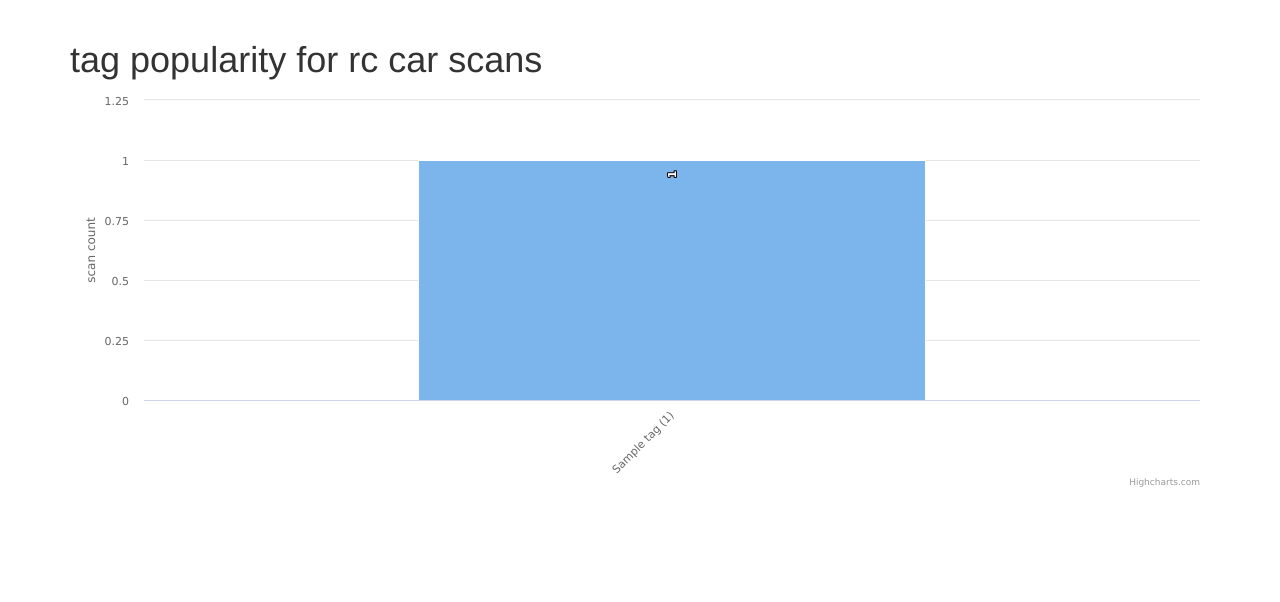
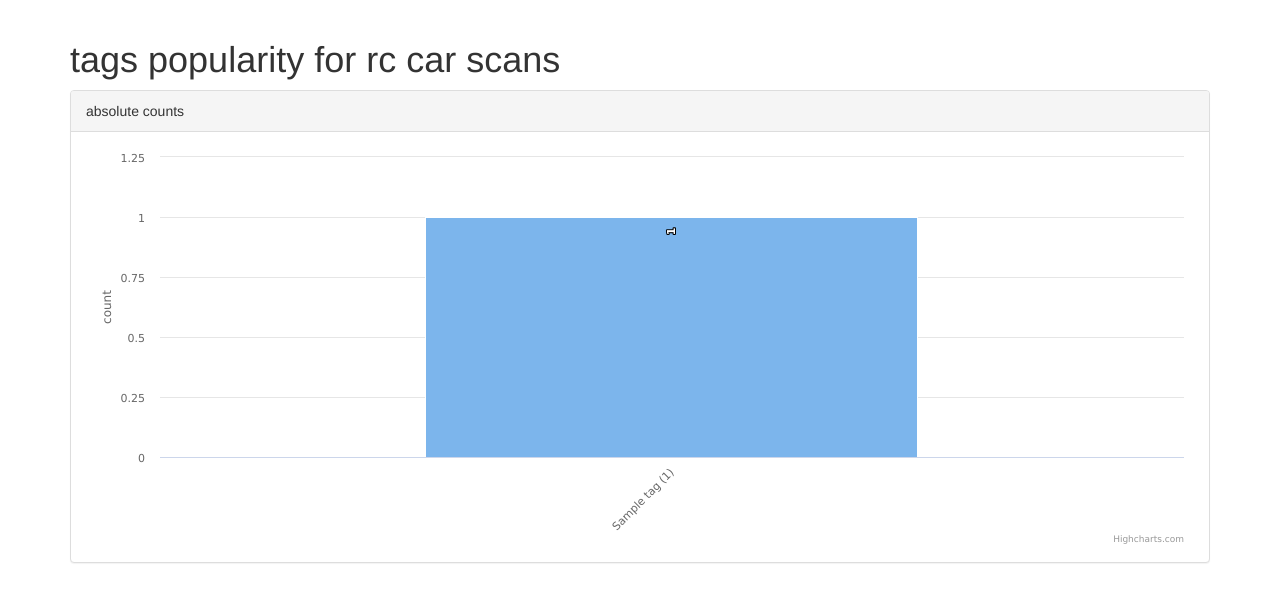
Before and after one commit to lpirl/autoid_analyses, a Django app: a page that uses main/templates/base.html in a window 1280 px wide. Shown: the part 52-654 px from the top of the page. Run offline with Django 3.2, Linux system fonts and the light colour scheme; tables that the repository leaves empty hold one stand-in row (values such as "Sample post"); some libraries are stand-ins or nearby versions.

Commit message:
made popularity view more generic

```diff
--- a/autoid/urls.py
+++ b/autoid/urls.py
@@ -22,8 +22,9 @@ def generic_analyses_patterns(scan_cls):
   cls_name = scan_cls.__name__
   slug = slugify(scan_cls._meta.verbose_name_plural)
   return url(r'^%s/' % slug, include([
-    url(r'tag-popularity/$', views.tag_popularity,
-        name="%s tag popularity" % cls_name, kwargs={"scan_cls": scan_cls}),
+    url(r'tag-popularity/$', views.popularity,
+        name="%s tag popularity" % cls_name,
+        kwargs={"cls": scan_cls, "attr_name": "tag"}),
   ]))
 
 urlpatterns = [
--- a/main/templates/tag_popularity.html
+++ b/main/templates/popularity.html
@@ -1,16 +1,21 @@
 {% extends 'base.html' %}
 
 {% block title %}
-tag popularity for {{ name }}
+{{ attr_object_name }} popularity for {{ cls_name }}
 {% endblock %}
 
 {% block content %}
 
-<div id="tag_popularity" style="min-width: 300px; height: 400px; margin: 0 auto"></div>
+<div class="panel panel-default">
+  <div class="panel-heading">absolute counts</div>
+  <div class="panel-body">
+    <div id="absolute_counts"></div>
+  </div>
+</div>
 
 <script>
 $(function () {
-  $('#tag_popularity').highcharts({
+  $('#absolute_counts').highcharts({
     chart: {
       type: 'column'
     },
@@ -29,20 +34,20 @@ $(function () {
     yAxis: {
       min: 0,
       title: {
-        text: 'scan count'
+        text: 'count'
       }
     },
     legend: {
       enabled: false
     },
     tooltip: {
-      pointFormat: '<b>{point.y} scans</b>'
+      pointFormat: '<b>{point.y}</b>'
     },
     series: [{
-      name: 'scan count',
+      name: 'count',
       data: [
-        {% for tag, scancount in tags_with_scancount %}
-          ['{{ tag }}', {{ scancount }}],
+        {% for object, count in attr_objects_with_counts %}
+          ['{{ object }}', {{ count }}],
         {% endfor %}
       ],
       dataLabels: {
--- a/main/views.py
+++ b/main/views.py
@@ -5,18 +5,20 @@ from main.models import RCCarScan
 def index(request):
   return render(request, 'index.html', {})
 
-def tag_popularity(request, scan_cls):
-  scans = scan_cls.objects.select_related('tag').all()
-  tags = [s.tag for s in scans]
+def popularity(request, cls, attr_name):
+  attr_cls = cls._meta.get_field(attr_name).related_model().__class__
+  objects = cls.objects.select_related(attr_name).all()
+  attr_objects = [getattr(o, attr_name) for o in objects]
 
-  tags_with_scancount = []
-  for tag in set(tags):
-    tags_with_scancount.append((tag, tags.count(tag)))
-  tags_with_scancount = sorted(tags_with_scancount, key=lambda t: t[1],
-                              reverse=True)
+  attr_objects_with_counts = sorted(
+    [(o, attr_objects.count(o)) for o in set(attr_objects)],
+    key=lambda t: t[1],
+    reverse=True
+  )
 
   context = {
-    "name": scan_cls._meta.verbose_name_plural,
-    "tags_with_scancount": tags_with_scancount,
+    "cls_name": cls._meta.verbose_name_plural,
+    "attr_object_name": attr_cls._meta.verbose_name_plural,
+    "attr_objects_with_counts": attr_objects_with_counts,
   }
-  return render(request, 'tag_popularity.html', context)
+  return render(request, 'popularity.html', context)
```
